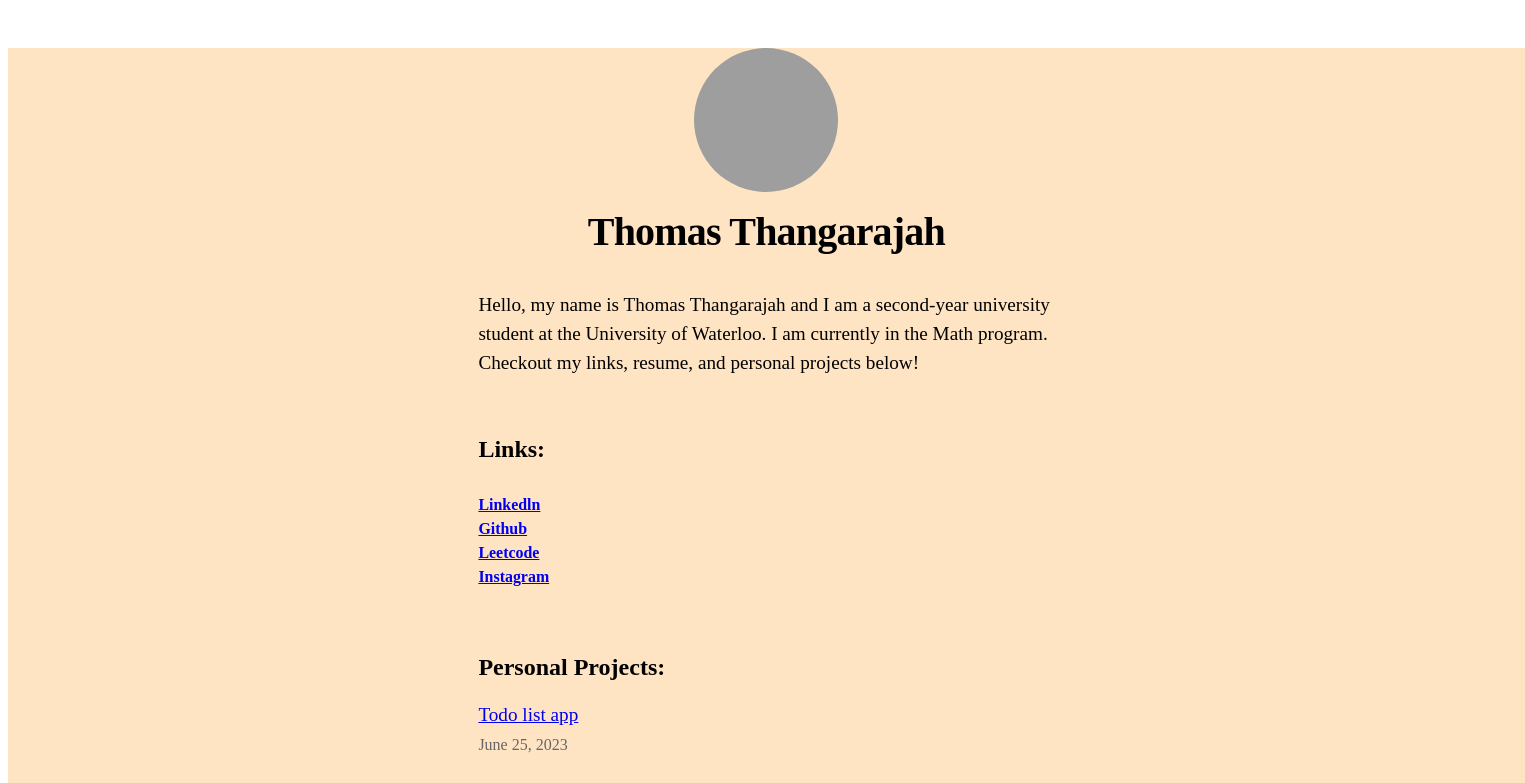
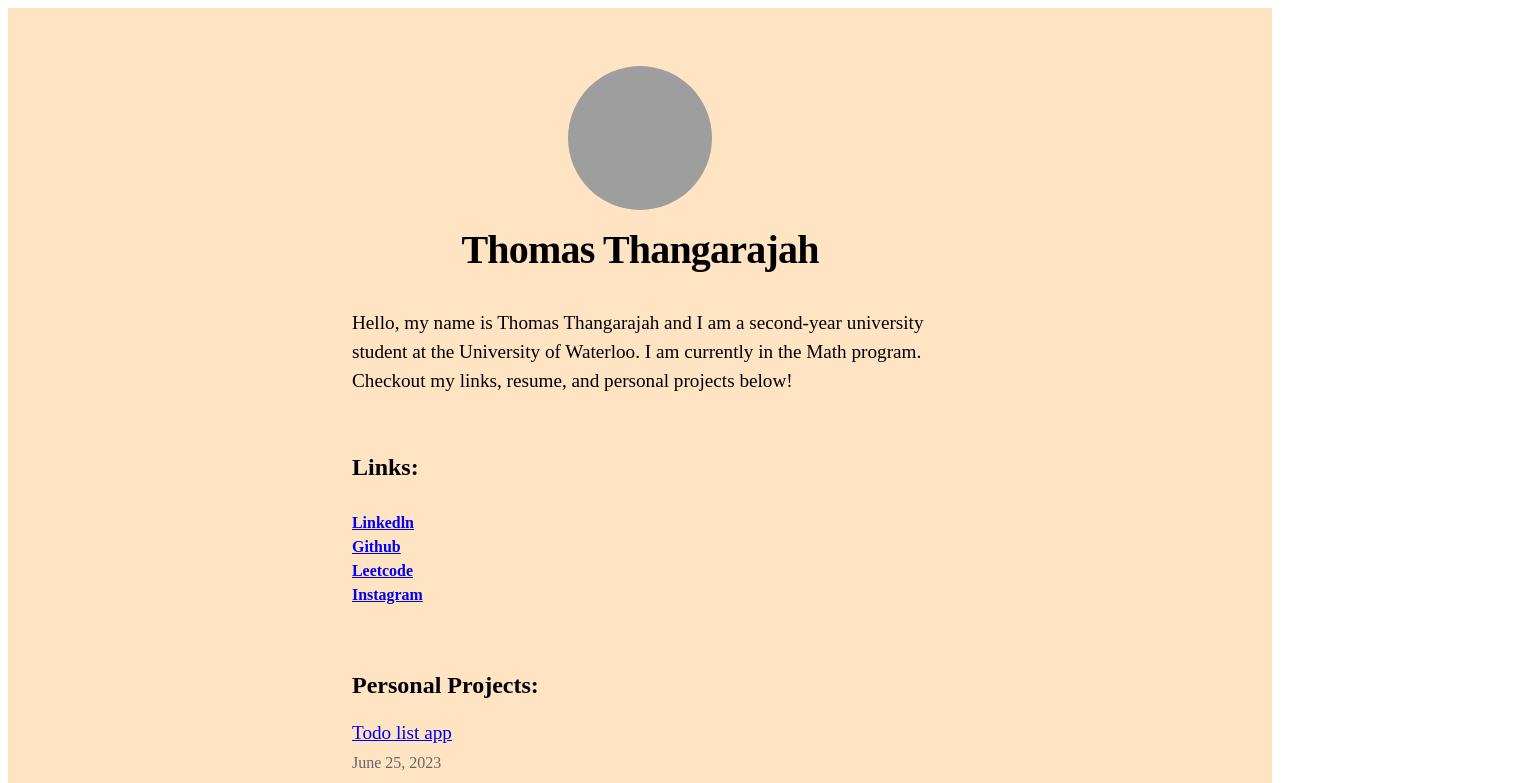
Before and after one commit to bigballaband/Personal-Website, a Next.js app: page / in a window 1280 px wide. Shown: the top 783 px of the page, 1525 px wide, since content can reach past the window. Built offline with nearby package versions, Linux system fonts and the light colour scheme; grey boxes are pictures that could not be loaded.

Commit message:
Update layout.module.css

```diff
--- a/components/layout.module.css
+++ b/components/layout.module.css
@@ -4,8 +4,8 @@
   margin: 3rem auto 6rem;
   }
   .body {
-    width: 120%;
-    height: 120%;
+    padding: 10px;
+    background-color: bisque;
     background-color: bisque;
   }
 
```
